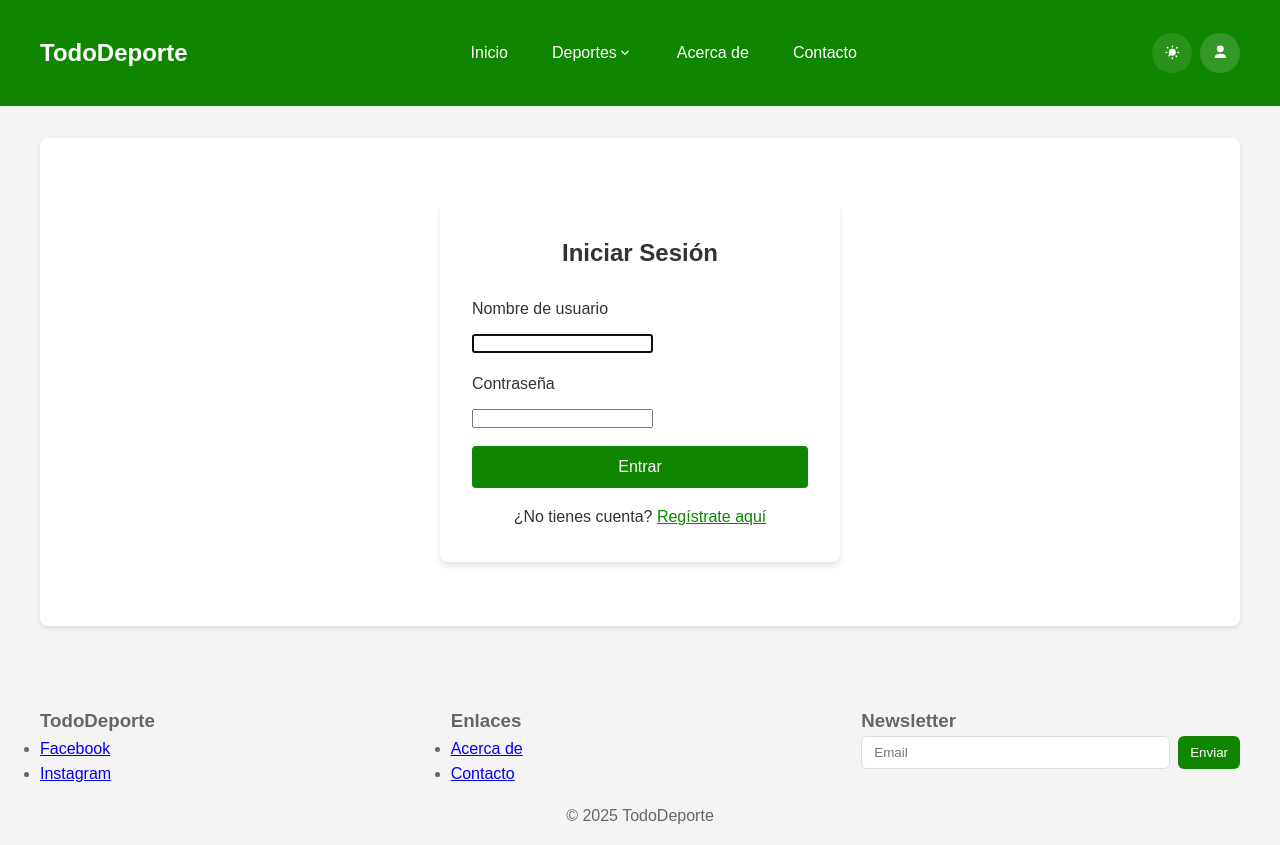
After one commit to loveyfacundo/proyectoFinal-Etapa2, a Django app: page /login/ in a window 1280 px wide. The commit adds this page. Run offline with Django 5.2, Linux system fonts and the light colour scheme.

Commit message:
Registro y Login con su correspondiente redirect FUNCIONANDO. Falta mejorar el formulario

```diff
--- a/apps/blog/urls.py
+++ b/apps/blog/urls.py
@@ -1,4 +1,5 @@
 from django.urls import path
+from django.contrib.auth import views as auth_views # Importamos vistas de auth
 from . import views
 
 urlpatterns = [
@@ -8,4 +9,13 @@ urlpatterns = [
 
     # URL para poder ver detalle de un artículo
     path('articulo/<int:id>/', views.detalle_articulo, name='detalle_articulo'),
+
+    # RUTAS DE AUTENTICACIÓN
+    path('registro/', views.registro, name='registro'),
+
+    path('login/', auth_views.LoginView.as_view(template_name='users/login.html'), name='login'),
+
+    # Logout: Django 5 requiere que el logout sea por POST o usar un paso intermedio.
+    # Para simplificar, usamos la vista genérica que redirige tras cerrar sesión.
+    path('logout/', auth_views.LogoutView.as_view(next_page='index'), name='logout'),
 ]
--- a/static/js/main.js
+++ b/static/js/main.js
@@ -115,28 +115,28 @@ document.addEventListener("click", (e) => {
   });
 
   // Demo: Simular inicio de sesión al hacer clic en "Iniciar Sesión"
-  document
-    .querySelectorAll(".profile-menu-guest .profile-item")
-    .forEach((item) => {
-      item.addEventListener("click", (e) => {
-        if (item.textContent.includes("Iniciar")) {
-          e.preventDefault();
-          localStorage.setItem("isLoggedIn", "true");
-          updateMenuState(true);
-          profileMenu?.classList.remove("open");
-          console.log("Demo: Usuario conectado");
-        }
-      });
-    });
+  // document
+  //   .querySelectorAll(".profile-menu-guest .profile-item")
+  //   .forEach((item) => {
+  //     item.addEventListener("click", (e) => {
+  //       if (item.textContent.includes("Iniciar")) {
+  //         e.preventDefault();
+  //         localStorage.setItem("isLoggedIn", "true");
+  //         updateMenuState(true);
+  //         profileMenu?.classList.remove("open");
+  //         console.log("Demo: Usuario conectado");
+  //       }
+  //     });
+  //   });
 
   // Demo: Simular cierre de sesión al hacer clic en "Cerrar Sesión"
-  document.querySelectorAll(".profile-item-logout").forEach((item) => {
-    item.addEventListener("click", (e) => {
-      e.preventDefault();
-      localStorage.setItem("isLoggedIn", "false");
-      updateMenuState(false);
-      profileMenu?.classList.remove("open");
-      console.log("Demo: Sesión cerrada");
-    });
-  });
+  // document.querySelectorAll(".profile-item-logout").forEach((item) => {
+  //   item.addEventListener("click", (e) => {
+  //     e.preventDefault();
+  //     localStorage.setItem("isLoggedIn", "false");
+  //     updateMenuState(false);
+  //     profileMenu?.classList.remove("open");
+  //     console.log("Demo: Sesión cerrada");
+  //   });
+  // });
 })();
--- a/templates/includes/header.html
+++ b/templates/includes/header.html
@@ -50,10 +50,40 @@
                 </div>
             </button>
             <div class="profile-dropdown" aria-label="Opciones de usuario">
-                <div class="profile-menu-guest">
-                    <a href="#" class="profile-item"><span>Registrarse</span></a>
-                    <a href="#" class="profile-item"><span>Iniciar Sesión</span></a>
-                </div>
+
+                {% if user.is_authenticated %}
+                    <div class="profile-menu-logged">
+                        <div style="padding: 0.75rem 1rem; border-bottom: 1px solid var(--border-color); font-weight: bold;">
+                            Hola, {{ user.username }}
+                        </div>
+
+                        <a href="#" class="profile-item">
+                            <svg class="icon icon-sm" aria-hidden="true"><use href="{% static 'img/icons.svg' %}#user"></use></svg>
+                            <span>Mi Perfil</span>
+                        </a>
+
+                        <form action="{% url 'logout' %}" method="post" style="display: inline;">
+                            {% csrf_token %}
+                            <button type="submit" class="profile-item profile-item-logout" style="width: 100%; border: none; background: none; cursor: pointer; text-align: left; font-size: 1rem;">
+                                <svg class="icon icon-sm" aria-hidden="true"><use href="{% static 'img/icons.svg' %}#logout"></use></svg>
+                                <span>Cerrar Sesión</span>
+                            </button>
+                        </form>
+                    </div>
+
+                {% else %}
+                    <div class="profile-menu-guest">
+                        <a href="{% url 'registro' %}" class="profile-item">
+                            <svg class="icon icon-sm" aria-hidden="true"><use href="{% static 'img/icons.svg' %}#user"></use></svg>
+                            <span>Registrarse</span>
+                        </a>
+                        <a href="{% url 'login' %}" class="profile-item">
+                            <svg class="icon icon-sm" aria-hidden="true"><use href="{% static 'img/icons.svg' %}#login"></use></svg>
+                            <span>Iniciar Sesión</span>
+                        </a>
+                    </div>
+                {% endif %}
+
             </div>
         </div>
     </div>
--- /dev/null
+++ b/templates/users/login.html
@@ -0,0 +1,27 @@
+{% extends 'base.html' %}
+
+{% block title %}Iniciar Sesión - TodoDeporte{% endblock %}
+
+{% block content %}
+<section style="max-width: 400px; margin: 2rem auto; padding: 2rem; background: var(--card-bg); border-radius: 8px; box-shadow: 0 4px 6px var(--card-shadow);">
+    <h2 style="text-align: center; margin-bottom: 1.5rem;">Iniciar Sesión</h2>
+
+    <form method="post">
+        {% csrf_token %}
+        {% for field in form %}
+            <div style="margin-bottom: 1rem;">
+                <label style="display:block; margin-bottom: .5rem;">{{ field.label }}</label>
+                {{ field }}
+                </div>
+        {% endfor %}
+
+        <button type="submit" style="width: 100%; padding: 0.75rem; background: var(--header-bg); color: white; border: none; border-radius: 4px; font-size: 1rem; cursor: pointer;">
+            Entrar
+        </button>
+    </form>
+
+    <p style="text-align: center; margin-top: 1rem;">
+        ¿No tienes cuenta? <a href="{% url 'registro' %}" style="color: var(--link-color);">Regístrate aquí</a>
+    </p>
+</section>
+{% endblock %}
```
Also changed, not shown: apps/blog/forms.py (added, +9 -0 lines), apps/blog/views.py (+18 -0 lines), templates/users/register.html (added, +30 -0 lines), todoDeporte/settings.py (+11 -0 lines).
